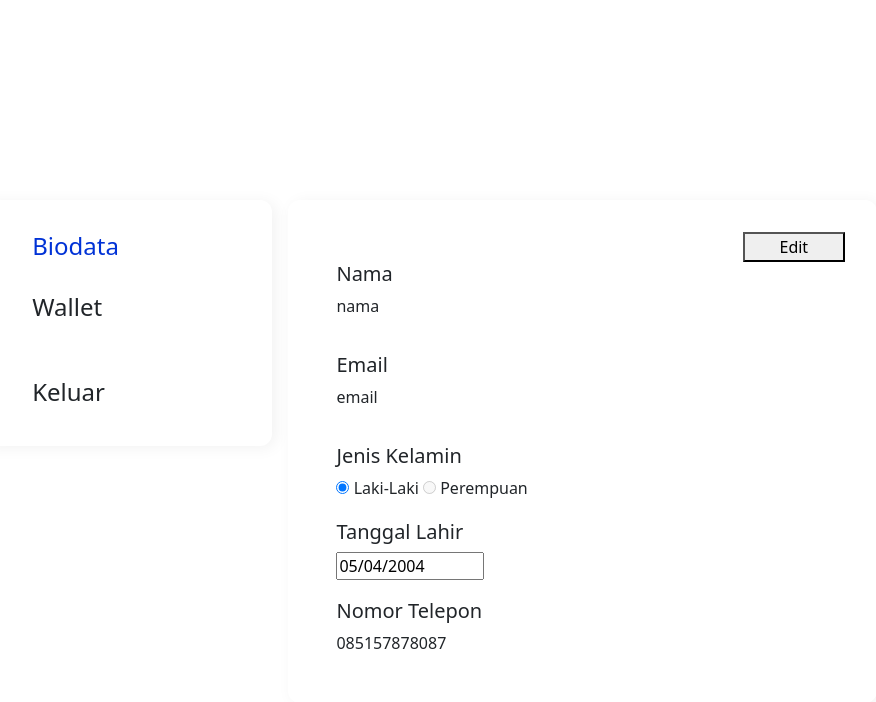
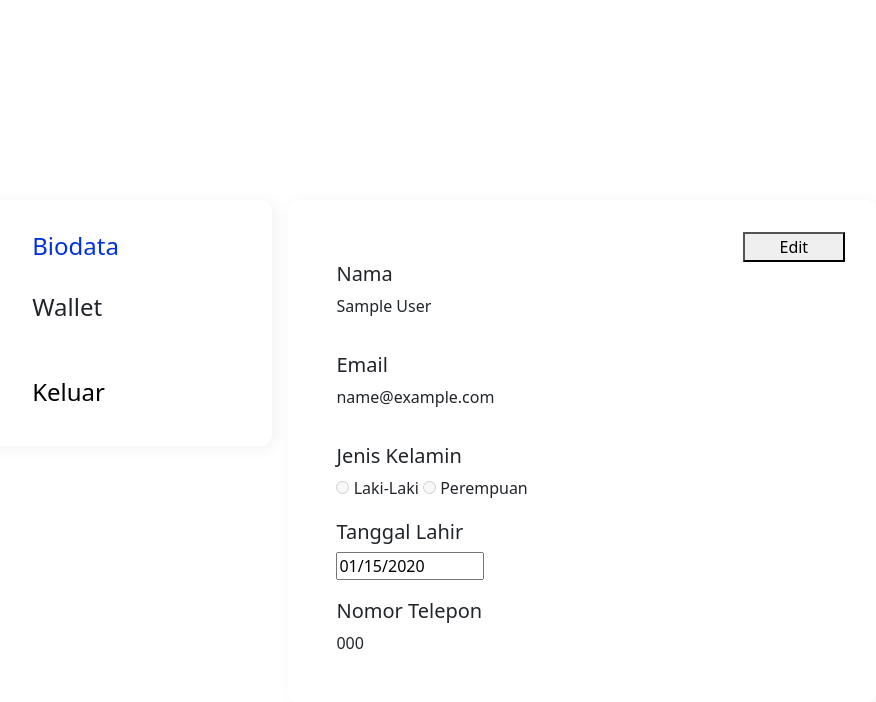
Before and after one commit to PBP-E15/LibPanda, a Django app: page /profile/ in a window 1280 px wide. Shown: the top 702 px of the page, without its empty margins (211-1087 px from the left). Run offline with Django 4.2, Linux system fonts and the light colour scheme; a user stored in the database is signed in; tables that the repository leaves empty hold one stand-in row (values such as "Sample post").

Commit message:
fix: edit biodata dan topup wallet

```diff
--- a/user_profile/models.py
+++ b/user_profile/models.py
@@ -2,7 +2,7 @@ from django.db import models
 from django.contrib.auth.models import User
 
 class Biodata(models.Model):
-    user = models.ForeignKey(User, on_delete=models.CASCADE)
+    user = models.OneToOneField(User, on_delete=models.CASCADE)
     name = models.CharField(max_length=255)
     email = models.CharField(max_length=255)
     gender = models.CharField(max_length=255)
@@ -10,5 +10,5 @@ class Biodata(models.Model):
     phone_number = models.CharField(max_length=255)
 
 class Wallet(models.Model):
-    user = models.ForeignKey(User, on_delete=models.CASCADE)
+    user = models.OneToOneField(User, on_delete=models.CASCADE)
     balance = models.IntegerField()
--- a/user_profile/templates/profile.html
+++ b/user_profile/templates/profile.html
@@ -3,6 +3,11 @@
 {% block content %}
 
 <style>
+
+    a {
+        text-decoration: none;
+        color: black;
+    }
 
     .flex-container {
         display: flex;
@@ -84,7 +89,7 @@
                 </a>
             </h4>
             <h4 class="exit">
-                <a>
+                <a href="{% url 'logout' %}">
                     Keluar
                 </a>
             </h4>
@@ -97,58 +102,58 @@
                 Edit
             </button>
             <div class="biodata-contents" id="biodata-contents">
-                <div class="name">
-                    <h5> Nama </h5>
-                    <p> nama </p>
-                </div>
-                <div class="email">
-                    <h5> Email </h5>
-                    <p> email </p>
-                </div>
-                <div class="gender">
-                    <h5> Jenis Kelamin </h5>
-                    <input type="radio" id="male" name="gender" value="male" checked="true">
-                    <label for="male"> Laki-Laki </label>
-                    <input type="radio" id="female" name="gender" value="female" disabled="true">
-                    <label for="female"> Perempuan </label>
-                </div>
-                <div class="birthday">
-                    <h5> Tanggal Lahir </h5>
-                    <input type="date" id="birthday" name="birthday" readOnly="readonly" value="2004-05-04">
-                </div>
-                <div class="phone-number">
-                    <h5> Nomor Telepon </h5>
-                    <p> 085157878087 </p>
-                </div>
+<!--                <div class="name">-->
+<!--                    <h5> Nama </h5>-->
+<!--                    <p> {{biodata.name}} </p>-->
+<!--                </div>-->
+<!--                <div class="email">-->
+<!--                    <h5> Email </h5>-->
+<!--                    <p> {{biodata.email}} </p>-->
+<!--                </div>-->
+<!--                <div class="gender">-->
+<!--                    <h5> Jenis Kelamin </h5>-->
+<!--                    <input type="radio" id="male" name="gender" value="male" checked="true">-->
+<!--                    <label for="male"> Laki-Laki </label>-->
+<!--                    <input type="radio" id="female" name="gender" value="female" disabled="true">-->
+<!--                    <label for="female"> Perempuan </label>-->
+<!--                </div>-->
+<!--                <div class="birthday">-->
+<!--                    <h5> Tanggal Lahir </h5>-->
+<!--                    <input type="date" id="birthday" name="birthday" readOnly="readonly" value="2004-05-04">-->
+<!--                </div>-->
+<!--                <div class="phone-number">-->
+<!--                    <h5> Nomor Telepon </h5>-->
+<!--                    <p> 085157878087 </p>-->
+<!--                </div>-->
             </div>
 
             <form id="form-edit-biodata">
             <div class="biodata-contents-edit" id="biodata-contents-edit">
-                <div class="name">
-                    <h5> Nama </h5>
-                    <input type="text" id="input-name" name="name" value="nama">
-                </div>
-                <div class="email">
-                    <h5> Email </h5>
-                    <input type="text" id="input-email"  name="email" value="email">
-                </div>
-                <div class="gender">
-                    <h5> Jenis Kelamin </h5>
-                    <input type="radio" id="male" name="gender" value="male">
-                    <label for="male"> Laki-Laki </label>
-                    <input type="radio" id="female" name="gender" value="female">
-                    <label for="female"> Perempuan </label>
-                </div>
-                <div class="birthday">
-                    <h5> Tanggal Lahir </h5>
-                    <input type="date" id="birthday-input" name="birthday">
-                </div>
-                <div class="phone-number">
-                    <h5> Nomor Telepon </h5>
-                    <input type="text" id="number-input" name="phone_number" value="085157878087">
-                </div
-                <br>
-                <button type=button id="button-submit" onclick="editBiodata(0)"> Submit </button>
+<!--                <div class="name">-->
+<!--                    <h5> Nama </h5>-->
+<!--                    <input type="text" id="input-name" name="name" value='{{biodata.name}}'>-->
+<!--                </div>-->
+<!--                <div class="email">-->
+<!--                    <h5> Email </h5>-->
+<!--                    <input type="text" id="input-email"  name="email" value="{{biodata.email}}">-->
+<!--                </div>-->
+<!--                <div class="gender">-->
+<!--                    <h5> Jenis Kelamin </h5>-->
+<!--                    <input type="radio" id="male" name="gender" value="male">-->
+<!--                    <label for="male"> Laki-Laki </label>-->
+<!--                    <input type="radio" id="female" name="gender" value="female">-->
+<!--                    <label for="female"> Perempuan </label>-->
+<!--                </div>-->
+<!--                <div class="birthday">-->
+<!--                    <h5> Tanggal Lahir </h5>-->
+<!--                    <input type="date" id="birthday-input" name="birthday" value="{{biodata.birthday}}">-->
+<!--                </div>-->
+<!--                <div class="phone-number">-->
+<!--                    <h5> Nomor Telepon </h5>-->
+<!--                    <input type="text" id="number-input" name="phone_number" value="{{biodata.phone_number}}">-->
+<!--                </div-->
+<!--                <br>-->
+<!--                <button type=button id="button-submit" onclick="editBiodata({{biodata.id}})"> Submit </button>-->
             </div>
             </form>
         </div>
@@ -157,7 +162,7 @@
     <div class="card-contents" id="wallet" style="display: none">
         <div class="wallet">
             <h5>Saldo Kamu:</h5>
-            <h2>Rp saldo,00</h2>
+            <h2>Rp {{wallet.balance}},00</h2>
             <br>
             <button id="button-topup" data-bs-toggle="modal" data-bs-target="#topUpModal">
                 Tambah Saldo
@@ -193,7 +198,7 @@
             </div>
             <div class="modal-footer">
                 <button type="button" data-bs-dismiss="modal">Kembali</button>
-                <button type="button" id="button_topup" onclick="topup(0)" data-bs-dismiss="modal">Top Up</button>
+                <button type="button" id="button_topup" onclick="topup({{wallet.id}})" data-bs-dismiss="modal">Top Up</button>
             </div>
         </div>
     </div>
@@ -215,6 +220,8 @@
         document.getElementById("biodata-contents").innerHTML = ""
         const biodata = await getBiodata()
         let htmlString = ''
+        let htmlStringEdit= ''
+
         biodata.forEach((data) => {
             htmlString += `
             <div class="name">
@@ -226,6 +233,18 @@
                 <p> ${data.fields.email} </p>
             </div>
             `
+
+            htmlStringEdit += `
+            <div class="name">
+                <h5> Nama </h5>
+                <input type="text" id="input-name" name="name" value='${data.fields.name}'>
+            </div>
+            <div class="email">
+                <h5> Email </h5>
+                <input type="text" id="input-email"  name="email" value="${data.fields.email}">
+            </div>
+            `
+
             if (`${data.fields.gender}` == `male`) {
                 htmlString += `<div class="gender">
                                 <h5> Jenis Kelamin </h5>
@@ -235,13 +254,46 @@
                                 <label for="female"> Perempuan </label>
                             </div>
                             `
-        }
-        else {
+
+                htmlStringEdit += `<div class="gender">
+                                <h5> Jenis Kelamin </h5>
+                                <input type="radio" id="male" name="gender" value="male" checked="true">
+                                <label for="male"> Laki-Laki </label>
+                                <input type="radio" id="female" name="gender" value="female">
+                                <label for="female"> Perempuan </label>
+                            </div>
+                            `
+            } else if (`${data.fields.gender}` == `female`) {
                 htmlString += `<div class="gender">
                                 <h5> Jenis Kelamin </h5>
                                 <input type="radio" id="male" name="gender" value="male" disabled="true">
                                 <label for="male"> Laki-Laki </label>
                                 <input type="radio" id="female" name="gender" value="female" checked="true">
+                                <label for="female"> Perempuan </label>
+                            </div>
+                        `
+                htmlStringEdit += `<div class="gender">
+                                <h5> Jenis Kelamin </h5>
+                                <input type="radio" id="male" name="gender" value="male">
+                                <label for="male"> Laki-Laki </label>
+                                <input type="radio" id="female" name="gender" value="female" checked="true">
+                                <label for="female"> Perempuan </label>
+                            </div>
+                        `
+            } else {
+                htmlString += `<div class="gender">
+                                <h5> Jenis Kelamin </h5>
+                                <input type="radio" id="male" name="gender" value="male" disabled="true">
+                                <label for="male"> Laki-Laki </label>
+                                <input type="radio" id="female" name="gender" value="female" disabled="true">
+                                <label for="female"> Perempuan </label>
+                            </div>
+                        `
+                htmlStringEdit += `<div class="gender">
+                                <h5> Jenis Kelamin </h5>
+                                <input type="radio" id="male" name="gender" value="male">
+                                <label for="male"> Laki-Laki </label>
+                                <input type="radio" id="female" name="gender" value="female">
                                 <label for="female"> Perempuan </label>
                             </div>
                         `
@@ -256,10 +308,26 @@
                 <p> ${data.fields.phone_number} </p>
             </div>
             `
+
+            htmlStringEdit+=`
+            <div class="birthday">
+                <h5> Tanggal Lahir </h5>
+                <input type="date" id="birthday-input" name="birthday" value="${data.fields.birthday}">
+            </div>
+            <div class="phone-number">
+                <h5> Nomor Telepon </h5>
+                <input type="text" id="number-input" name="phone_number" value="${data.fields.phone_number}">
+            </div
+            <br>
+            <button type=button id="button-submit" onclick="editBiodata(${data.pk})"> Submit </button>
+            `
+
         })
         document.getElementById("biodata-contents").innerHTML = htmlString
+        document.getElementById("biodata-contents-edit").innerHTML = htmlStringEdit
     }
 
+    refreshBiodata()
     async function refreshWallet() {
         document.getElementById("wallet").innerHTML = ""
         const wallet = await getWallet()
@@ -292,6 +360,8 @@
             biodataEdit.style.display = "grid"
             biodata.style.display = "none"
         }
+
+        refreshBiodata()
     }
 
     async function showWallet() {
@@ -322,10 +392,11 @@
         for (const [key, value] of form) {
             console.log(`${key} : ${value}`)
         }
+        console.log(pk)
 
         var action = confirm("Apakah informasi yang Anda masukkan sudah benar?")
         if (action) {
-            fetch(`/edit-biodata/${pk}/`, {
+            fetch(`/edit-biodata/${pk}`, {
                 method: "POST",
                 body: new FormData(document.querySelector('#form-edit-biodata'))
             }).then(refreshBiodata)
@@ -341,7 +412,7 @@
             console.log(`${key} : ${value}`)
         }
 
-        fetch(`/topup-wallet/${pk}/`, {
+        fetch(`/topup-wallet/${pk}`, {
             method: "POST",
             body: new FormData(document.querySelector('#form-topup'))
         }).then(refreshWallet)
--- a/user_profile/urls.py
+++ b/user_profile/urls.py
@@ -6,8 +6,8 @@ app_name = 'user_profile'
 
 urlpatterns = [
     path('profile/', show_profile, name='show_profile'),
-    path('edit-biodata/<int:id>/', edit_biodata, name='edit_biodata'),
-    path('topup-wallet/<int:id>/', topup_wallet, name='topup_wallet'),
+    path('edit-biodata/<int:id>', edit_biodata, name='edit_biodata'),
+    path('topup-wallet/<int:id>', topup_wallet, name='topup_wallet'),
     path('get-biodata/',get_biodata_json, name='get_biodata_json'),
     path('get-wallet/',get_wallet_json, name='get_wallet_json'),
 ]
--- a/user_profile/views.py
+++ b/user_profile/views.py
@@ -12,44 +12,64 @@ from django.views.decorators.csrf import csrf_exempt
 import datetime
 from user_profile.models import Biodata, Wallet
 
-# @login_required(login_url='/login')
+@login_required(login_url='/login')
 def show_profile(request):
     try:
-        biodata = Biodata.objects.filter(user=request.user)
-        wallet = Wallet.objects.filter(user=request.user)
+        biodata = Biodata.objects.get(user=request.user)
+        wallet = Wallet.objects.get(user=request.user)
 
         context = {
             'name': request.user.username,
             'biodata' : biodata,
             'wallet' : wallet,
         }
+
     except:
+        user = request.user
 
+        name = request.user.username
+        email = ""
+        gender = ""
+        birthday = "2004-05-04"
+        phone_number = ""
+
+        new_biodata = Biodata(user=user, name=name, email=email, gender=gender, birthday=birthday, phone_number=phone_number)
+        new_biodata.save()
+
+        balance = 0
+        new_wallet = Wallet(user=user, balance=balance)
+        new_wallet.save()
 
         context = {
-
+            'name': request.user.username,
+            'biodata' : new_biodata,
+            'wallet' : new_wallet,
         }
 
     return render(request, "profile.html", context)
 
+@csrf_exempt
 def edit_biodata(request, id):
     if request.method == 'POST':
-        biodata = Biodata.objects.get(pk=id)
+        biodata = Biodata.objects.get(pk=41)
 
         biodata.name = request.POST.get("name")
         biodata.email = request.POST.get("email")
         biodata.gender = request.POST.get("gender")
-        biodata.birthday = request.POST.get("description")
+        biodata.birthday = request.POST.get("birthday")
+        biodata.phone_number = request.POST.get("phone_number")
+        biodata.save()
 
         response = HttpResponse(status=200)
         return response
     return HttpResponseNotFound()
 
+@csrf_exempt
 def topup_wallet(request, id):
     if request.method == 'POST':
         wallet = Wallet.objects.get(pk=id)
-
-        wallet.balance += request.POST.get("topup")
+        wallet.balance += int(request.POST.get("balance"))
+        wallet.save()
 
         response = HttpResponse(status=200)
         return response
```
Also changed, not shown: main/views.py (+4 -3 lines). Lines whose indentation alone changed are shown as unchanged.
